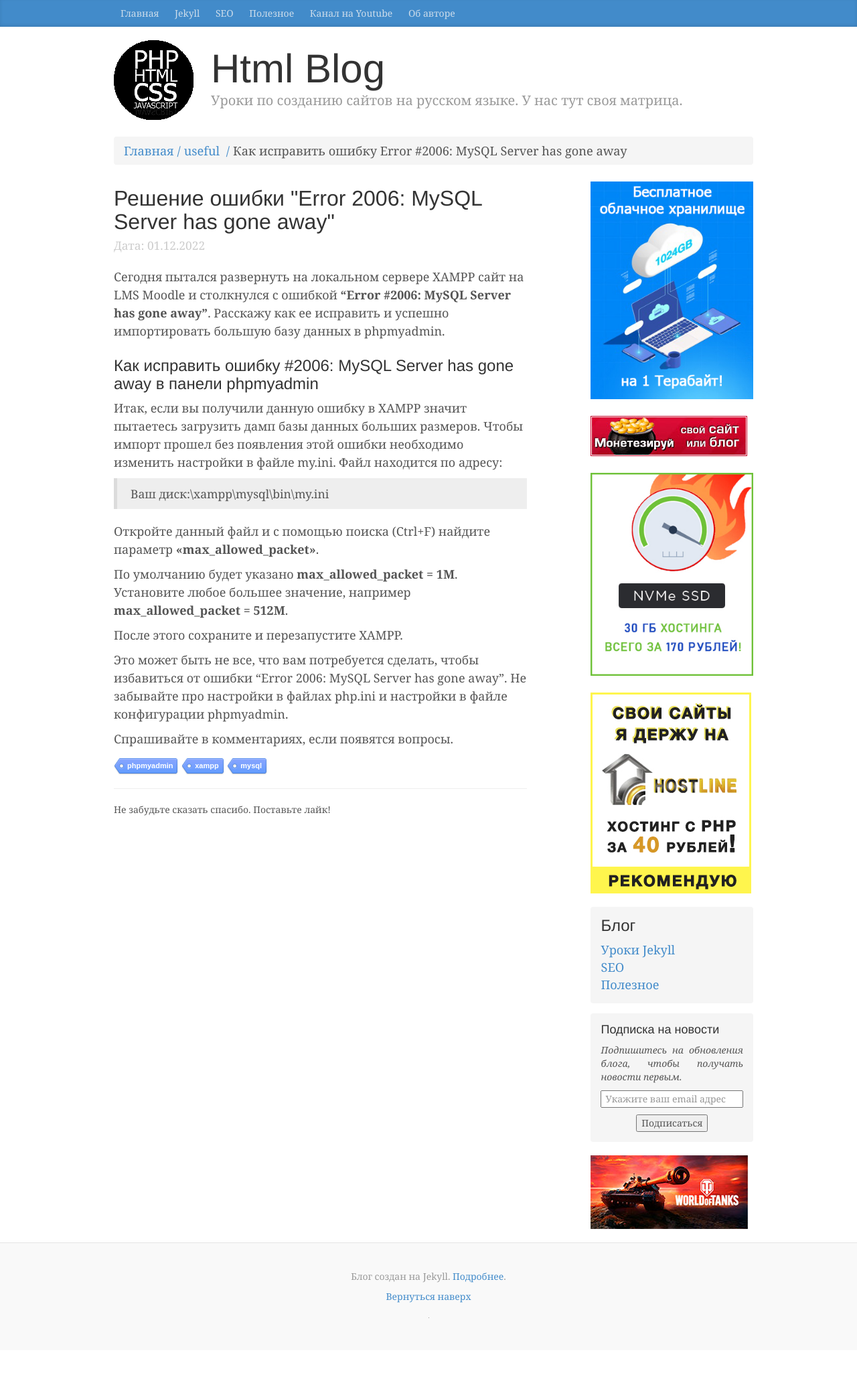
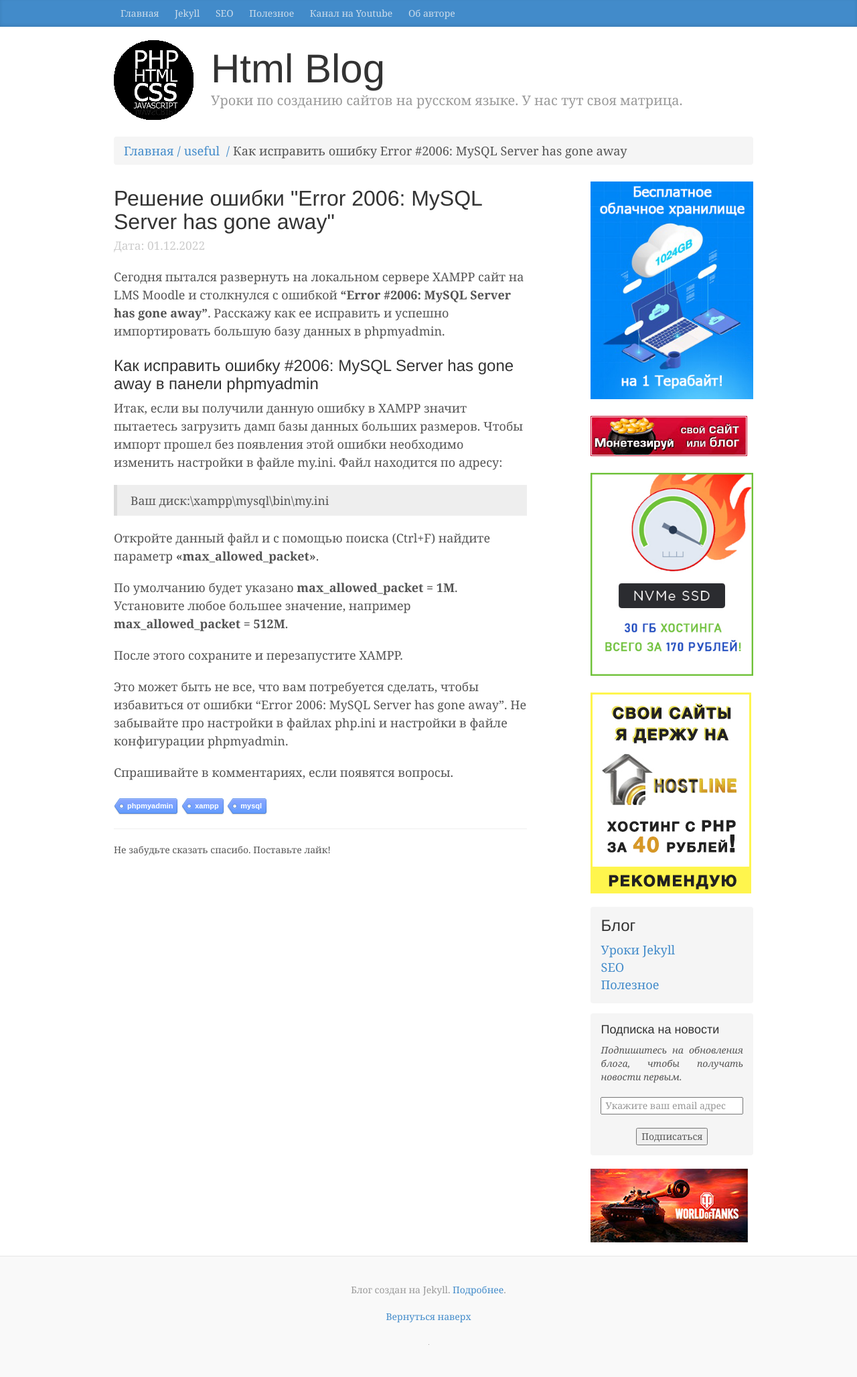
Before and after one commit to htmlblog/htmlblog.github.io, a Jekyll site: the page built from _posts/2022-12-01-error-2006-mysql-server-has-gone-away.markdown, in a window 1280 px wide. Shown: the whole page at 67% size. Built offline with Jekyll 4.4.1, drawn with Linux system fonts in a browser that asks for light colours; comment, search, counter and statistics services are not loaded; before the commit the page ends 2016 px from its top, so only the background shows below that.

Commit message:
Update blog.css

```diff
--- a/assets/blog.css
+++ b/assets/blog.css
@@ -19,6 +19,10 @@ h6, .h6 {
     color: #333;
 }
 
+p {
+    margin: 0 0 20px;
+}
+
 .post-box {
     display: inline-block;
     margin-bottom: 25px;
@@ -35,7 +39,7 @@ h6, .h6 {
     height: auto;
     border: 1px solid #ccc;
     padding: 10px;
-    margin-bottom: 20px;
+    margin-bottom: 35px;
     box-shadow: 5px 7px 2px 1px rgba(0, 0, 255, 0.1);
 }
 
```
